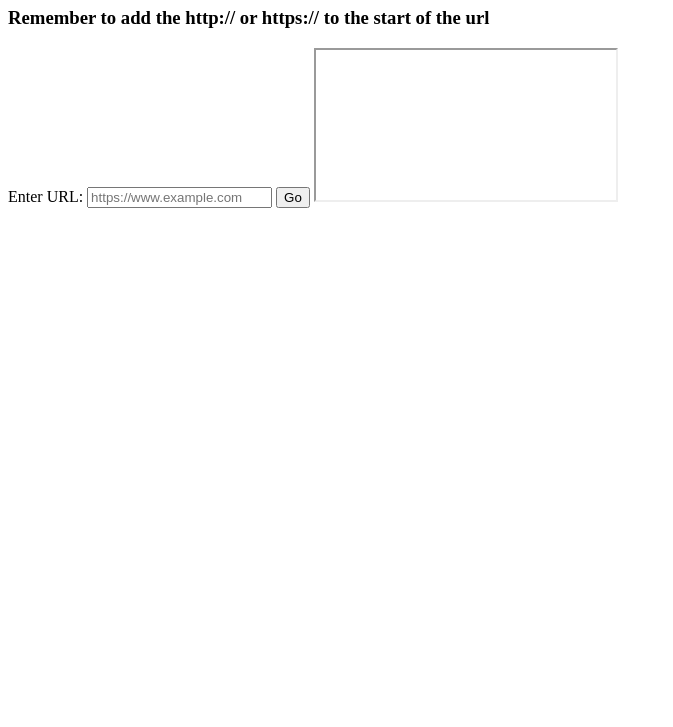
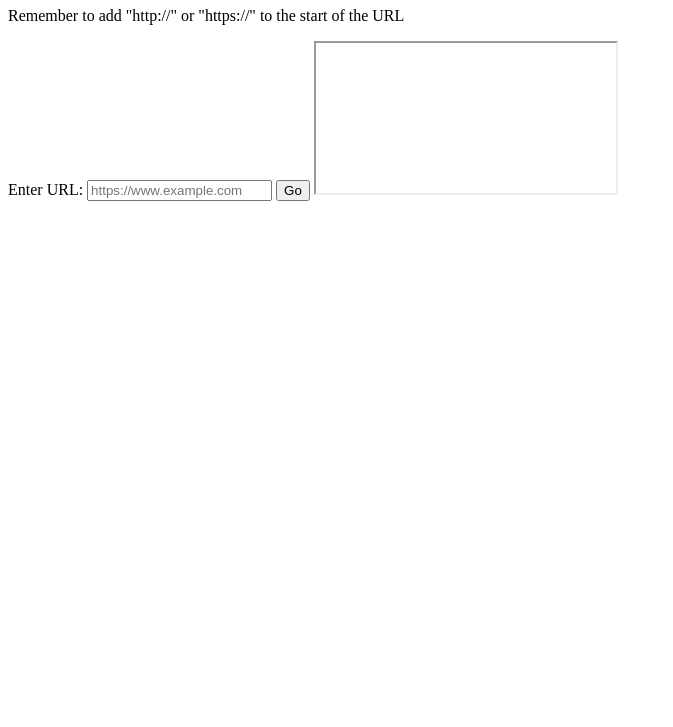
Before and after one commit to redirect-tool/iframe-browser, a plain HTML site: page index.html in a window 1280 px wide. Shown: the part 73-800 px from the top of the page, without its empty margins (0-673 px from the left). Drawn offline with Linux system fonts and the light colour scheme.

Commit message:
Update index.html

```diff
--- a/index.html
+++ b/index.html
@@ -7,7 +7,7 @@
 </head>
 <body>
   <h1>Iframe Browser</h1>
-  <h3>Remember to add the http:// or https:// to the start of the url</h3>
+  <p>Remember to add "http://" or "https://" to the start of the URL</p>
 
   <label for="urlInput">Enter URL:</label>
   <input type="text" id="urlInput" placeholder="https://www.example.com">
```
